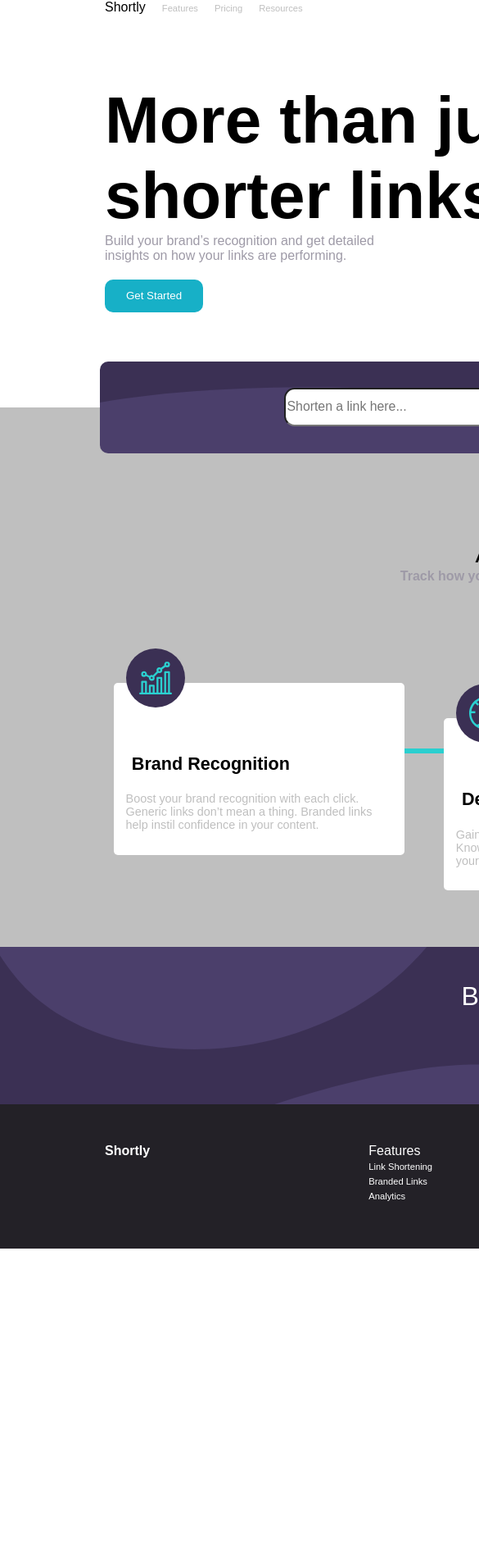
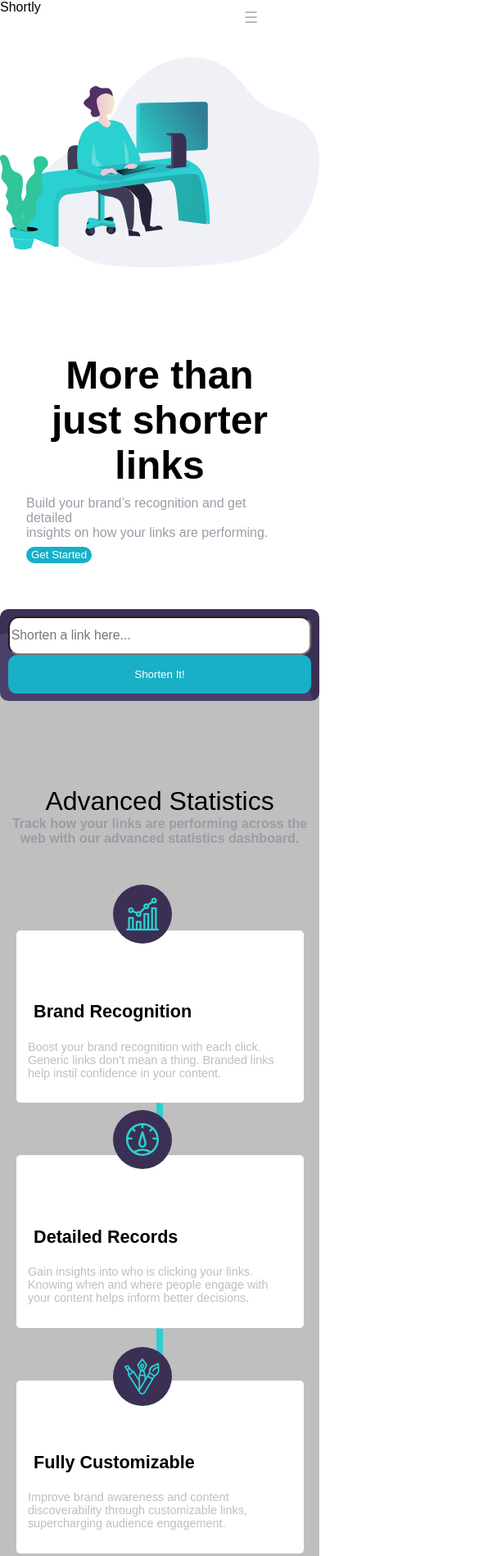
Before and after one commit to nemanja-z/URL-Shortener, a plain HTML site: page index.html in a window 390 px wide. Shown: the top 1898 px of the page at 82% size, 585 px wide, since content can reach past the window. Before the commit the page ends 1523 px from the top, so only its background shows below. Drawn offline with nearby package versions, Linux system fonts and the light colour scheme.

Commit message:
Fix hamburger button

```diff
--- a/css/reset.css
+++ b/css/reset.css
@@ -10,7 +10,72 @@
 /* Let's default this puppy out
 -------------------------------------------------------------------------------*/
 
-html, body, body div, span, object, iframe, h1, h2, h3, h4, h5, h6, p, blockquote, pre, abbr, address, cite, code, del, dfn, em, img, ins, kbd, q, samp, small, strong, sub, sup, var, b, i, dl, dt, dd, ol, ul, li, fieldset, form, label, legend, table, caption, tbody, tfoot, thead, tr, th, td, article, aside, figure, footer, header, menu, nav, section, time, mark, audio, video, details, summary {
+html,
+body,
+body div,
+span,
+object,
+iframe,
+h1,
+h2,
+h3,
+h4,
+h5,
+h6,
+p,
+blockquote,
+pre,
+abbr,
+address,
+cite,
+code,
+del,
+dfn,
+em,
+img,
+ins,
+kbd,
+q,
+samp,
+small,
+strong,
+sub,
+sup,
+var,
+b,
+i,
+dl,
+dt,
+dd,
+ol,
+ul,
+li,
+fieldset,
+form,
+label,
+legend,
+table,
+caption,
+tbody,
+tfoot,
+thead,
+tr,
+th,
+td,
+article,
+aside,
+figure,
+footer,
+header,
+menu,
+nav,
+section,
+time,
+mark,
+audio,
+video,
+details,
+summary {
 	margin: 0;
 	padding: 0;
 	border: 0;
@@ -19,11 +84,19 @@ html, body, body div, span, object, iframe, h1, h2, h3, h4, h5, h6, p, blockquot
 	vertical-align: baseline;
 	background: transparent;
 }
-body{
-	width: 1440px;
+
+main,
+article,
+aside,
+figure,
+footer,
+header,
+nav,
+section,
+details,
+summary {
+	display: block;
 }
-
-main, article, aside, figure, footer, header, nav, section, details, summary {display: block;}
 
 /* Handle box-sizing while better addressing child elements:
    http://css-tricks.com/inheriting-box-sizing-probably-slightly-better-best-practice/ */
@@ -36,14 +109,18 @@ html {
 *:after {
 	box-sizing: inherit;
 }
-
+body {
+	min-width: 344px;
+}
 /* consider resetting the default cursor: https://gist.github.com/murtaugh/5247154 */
 
 /* Responsive images and other embedded objects */
 /* if you don't have full control over `img` tags (if you have to overcome attributes), consider adding height: auto */
 img,
 object,
-embed {max-width: 100%;}
+embed {
+	max-width: 100%;
+}
 
 /*
    Note: keeping IMG here will cause problems if you're using foreground images as sprites.
@@ -55,64 +132,142 @@ embed {max-width: 100%;}
 */
 
 /* force a vertical scrollbar to prevent a jumpy page */
-html {overflow-y: scroll;}
+html {
+	overflow-y: scroll;
+}
 
 /* we use a lot of ULs that aren't bulleted.
 	you'll have to restore the bullets within content,
 	which is fine because they're probably customized anyway */
-ul {list-style: none;}
+ul {
+	list-style: none;
+}
 
-blockquote, q {quotes: none;}
+blockquote,
+q {
+	quotes: none;
+}
 
 blockquote:before,
 blockquote:after,
 q:before,
-q:after {content: ''; content: none;}
+q:after {
+	content: '';
+	content: none;
+}
 
-a {margin: 0; padding: 0; font-size: 100%; vertical-align: baseline; background: transparent; text-decoration: none;}
+a {
+	margin: 0;
+	padding: 0;
+	font-size: 100%;
+	vertical-align: baseline;
+	background: transparent;
+	text-decoration: none;
+}
 
-del {text-decoration: line-through;}
+del {
+	text-decoration: line-through;
+}
 
-abbr[title], dfn[title] {border-bottom: 1px dotted #000; cursor: help;}
+abbr[title],
+dfn[title] {
+	border-bottom: 1px dotted #000;
+	cursor: help;
+}
 
 /* tables still need cellspacing="0" in the markup */
-table {border-collapse: separate; border-spacing: 0;}
-th {font-weight: bold; vertical-align: bottom;}
-td {font-weight: normal; vertical-align: top;}
+table {
+	border-collapse: separate;
+	border-spacing: 0;
+}
+th {
+	font-weight: bold;
+	vertical-align: bottom;
+}
+td {
+	font-weight: normal;
+	vertical-align: top;
+}
 
-hr {display: block; height: 1px; border: 0; border-top: 1px solid #ccc; margin: 1em 0; padding: 0;}
+hr {
+	display: block;
+	height: 1px;
+	border: 0;
+	border-top: 1px solid #ccc;
+	margin: 1em 0;
+	padding: 0;
+}
 
-input, select {vertical-align: middle;}
+input,
+select {
+	vertical-align: middle;
+}
 
 pre {
-    white-space: pre; /* CSS2 */
-    white-space: pre-wrap; /* CSS 2.1 */
-    white-space: pre-line; /* CSS 3 (and 2.1 as well, actually) */
-    word-wrap: break-word; /* IE */
+	white-space: pre; /* CSS2 */
+	white-space: pre-wrap; /* CSS 2.1 */
+	white-space: pre-line; /* CSS 3 (and 2.1 as well, actually) */
+	word-wrap: break-word; /* IE */
 }
 
-input[type="radio"] {vertical-align: text-bottom;}
-input[type="checkbox"] {vertical-align: bottom;}
-.ie7 input[type="checkbox"] {vertical-align: baseline;}
-.ie6 input {vertical-align: text-bottom;}
+input[type="radio"] {
+	vertical-align: text-bottom;
+}
+input[type="checkbox"] {
+	vertical-align: bottom;
+}
+.ie7 input[type="checkbox"] {
+	vertical-align: baseline;
+}
+.ie6 input {
+	vertical-align: text-bottom;
+}
 
-select, input, textarea {font: 99% sans-serif;}
+select,
+input,
+textarea {
+	font: 99% sans-serif;
+}
 
-table {font-size: inherit; font: 100%;}
+table {
+	font-size: inherit;
+	font: 100%;
+}
 
-small {font-size: 85%;}
+small {
+	font-size: 85%;
+}
 
-strong {font-weight: bold;}
+strong {
+	font-weight: bold;
+}
 
-td, td img {vertical-align: top;}
+td,
+td img {
+	vertical-align: top;
+}
 
 /* Make sure sup and sub don't mess with your line-heights http://gist.github.com/413930 */
-sub, sup {font-size: 75%; line-height: 0; position: relative;}
-sup {top: -0.5em;}
-sub {bottom: -0.25em;}
+sub,
+sup {
+	font-size: 75%;
+	line-height: 0;
+	position: relative;
+}
+sup {
+	top: -0.5em;
+}
+sub {
+	bottom: -0.25em;
+}
 
 /* standardize any monospaced elements */
-pre, code, kbd, samp {font-family: monospace, sans-serif;}
+pre,
+code,
+kbd,
+samp {
+	font-family: monospace, sans-serif;
+}
 
 /* hand cursor on clickable elements */
 .clickable,
@@ -120,17 +275,31 @@ label,
 input[type=button],
 input[type=submit],
 input[type=file],
-button {cursor: pointer;}
+button {
+	cursor: pointer;
+}
 
 /* Webkit browsers add a 2px margin outside the chrome of form elements */
-button, input, select, textarea {margin: 0; height:20px; border-radius: 10px;}
+button,
+input,
+select,
+textarea {
+	margin: 0;
+	height: 20px;
+	border-radius: 10px;
+}
 
 /* make buttons play nice in IE */
 button,
-input[type=button] {width: auto; overflow: visible;}
+input[type=button] {
+	width: auto;
+	overflow: visible;
+}
 
 /* scale images in IE7 more attractively */
-.ie7 img {-ms-interpolation-mode: bicubic;}
+.ie7 img {
+	-ms-interpolation-mode: bicubic;
+}
 
 /* prevent BG image flicker upon hover
    (commented out as usage is rare, and the filter syntax messes with some pre-processors)
@@ -138,4 +307,8 @@ input[type=button] {width: auto; overflow: visible;}
 */
 
 /* let's clear some floats */
-.clearfix:after { content: " "; display: block; clear: both; }
+.clearfix:after {
+	content: " ";
+	display: block;
+	clear: both;
+}
--- a/css/style.css
+++ b/css/style.css
@@ -1,37 +1,94 @@
-body{
+body {
 	font-family: 'Poppins', sans-serif;
 	font-size: 18px;
 }
 
-li a{
+#hamnav label {
+	display: inline-block;
+	color: rgb(182, 182, 182);
+	background: none;
+	font-style: normal;
+	font-size: 1.2em;
+	padding: 10px;
+}
+
+#hamitems {
+	background: hsl(257, 27%, 26%);
+}
+#hamitems a,
+#hamitems button {
+	box-sizing: border-box;
+	display: block;
+	color: white;
+	width: 80%;
+	font-size: 1.3em;
+	margin: 1em 0;
+}
+/* #hamitems button[type="submit"] {
+	margin: 1em 0;
+} */
+#hamburger {
+	display: none;
+}
+#hamnav {
+	position: absolute;
+	left: 18em;
+}
+#hamitems {
+	display: none;
+	text-align: center;
+}
+#hamnav input:checked ~ #hamitems {
+	display: flex;
+	flex-direction: column;
+	align-items: center;
+	justify-content: center;
+	position: relative;
+	right: 17em;
+	width: 85vw;
+	height: 65vh;
+}
+li a {
 	font-size: 0.7em;
-    color:hsl(0, 0%, 75%);
+	color: hsl(0, 0%, 75%);
 }
-button[type="submit"]{
-    border:none;
-    background-color:#17b0c7;
+button[type="submit"] {
+	border: none;
+	background-color: #17b0c7;
 	color: white;
 }
-button[type="submit"]:active, a:active{
+button[type="submit"]:active,
+a:active {
 	background-color: hsl(180, 66%, 49%);
 }
-button[type="button"]{
+button[type="button"] {
 	border: none;
 	background: transparent;
 	font-size: 0.7em;
-    color:hsl(0, 0%, 75%);
+	color: hsl(0, 0%, 75%);
 }
-nav.flexbox{
+nav.flexbox {
 	display: flex;
 	justify-content: space-between;
 }
-nav.flexbox, .activation, .section-1, .info, .wrap{
-    padding:0 8em;
+section.section-1 {
+	display: flex;
+	flex-direction: column-reverse;
 }
+.section-1 img {
+	object-fit: contain;
+}
+/* nav.flexbox,
+.activation,
+.section-1,
+.info,
+.wrap {
+	padding: 0 8em;
+} */
 /* .section-1{
     padding: 0 0 0 8em;
 } */
-nav.flexbox ul {
+/* nav.flexbox ul {
 	display: flex;
 	align-items: center;
 }
@@ -41,126 +98,157 @@ nav.flexbox ul li {
 }
 nav.flexbox ul li:last-child {
 	margin-right: 0px;
-}
-section.section-1{
+} */
+/* section.section-1 {
 	display: flex;
 	flex-direction: row;
 	justify-content: space-between;
 }
-section.section-1 > *{
-    width:50%;
+section.section-1 > * {
+	width: 50%;
 }
-.section-1 div button{
+.section-1 div button {
 	margin-top: 1.5em;
 	width: 9em;
 	height: 3em;
+}*/
+.section-1 div:first-child {
+	padding: 0 2em;
 }
-.section-1 h1{
+.section-1 h1 {
 	margin-top: 1em;
-    font-size: 5em;
+	padding-bottom: 0.2em;
+	font-size: 3em;
 	font-weight: 700;
+	text-align: center;
 }
-.section-1 p{
+
+.section-1 p {
 	color: hsl(257, 7%, 63%);
+	padding-bottom: 0.5em;
 }
+
 .activation h2,
-.main>h2{
+.main > h2 {
 	font-size: 2em;
 }
-.shortener{
+.shortener {
 	display: flex;
+	flex-direction: column;
 	justify-content: center;
 	align-items: center;
 	height: 7em;
-    position:relative;
-    width: 83%;
-    top:3.5em;
+	position: relative;
+	top: 3.5em;
 	margin: 0 auto;
 	border-radius: 10px;
 	background: hsl(257, 27%, 26%);
 	background-image: url("../images/bg-shorten-desktop.svg");
 	background-size: cover;
 }
-.shortener input{
+.shortener input {
 	border-radius: 0.8em;
-    width:40em;
+	width: 95%;
 	height: 3em;
 }
-.shortener button{
+.shortener button {
 	border-radius: 0.8em;
-    width: 8.5em;
+	width: 95%;
 	height: 3.5em;
 }
 
-.info{
-    height:50%;
+.info {
+	height: 50%;
 	background: hsl(0, 0%, 75%);
 	text-align: center;
 	padding-top: 10em;
 }
-.cards{
+.main {
+	margin: 0 auto;
+	height: 6em;
+	width: 95%;
+}
+.main p {
+	color: hsl(257, 7%, 63%);
+	font-weight: 700;
+	text-align: center;
+}
+.cards {
 	display: flex;
-    flex-direction: row;
-    justify-content: center;
+	flex-direction: column;
+	align-items: center;
 	padding-bottom: 7em;
 	padding-top: 5em;
-
 }
 
-
-.cards >div{
+.cards > div {
 	padding: 3em 0 2em 0;
 	background-color: white;
 }
-.cards >div:nth-last-of-type(3){
+.cards > div:nth-last-of-type(3) {
 	position: relative;
 }
-.cards >div:nth-last-of-type(2){
+.cards > div:nth-last-of-type(2) {
 	position: relative;
-    top: 3em;
 }
-.cards >div:nth-last-of-type(1){
+.cards > div:nth-last-of-type(1) {
 	position: relative;
-    top: 5em;
 }
-.card-1 div{
+.card-1 div {
 	position: absolute;
-    bottom:12.5em;
-    left: 1em;
+	bottom: 13.5em;
+	left: 8.2em;
 	z-index: 10;
 }
-.card-2 div{
+.card-2 div {
 	position: absolute;
-    bottom:12.5em;
-    left: 1em;
+	bottom: 13.5em;
+	left: 8.2em;
 	z-index: 10;
 }
-.card-3 div{
+.card-3 div {
 	position: absolute;
-    bottom:12.5em;
-    left: 1em;
+	bottom: 12.5em;
+	left: 8.2em;
 	z-index: 10;
 }
-
+/* hr.line {
+	position: relative;
+	top: 4em;
+	width: 3em;
+	border-left: solid hsl(180, 66%, 49%);
+} */
+hr.line:first-of-type {
+	border-left: 8px solid hsl(180, 66%, 49%);
+	position: relative;
+	bottom: 1em;
+	height: 2em;
+}
+hr.line:last-of-type {
+	border-left: 8px solid hsl(180, 66%, 49%);
+	position: relative;
+	bottom: 1em;
+	height: 2em;
+}
 .card-1,
 .card-2,
-.card-3{
+.card-3 {
 	background-color: white;
 	display: flex;
 	font-size: 0.9em;
 	flex-direction: column;
 	text-align: start;
 	border-radius: 5px;
-    width:30%;
+	width: 90%;
 }
 .card-1 > *,
 .card-2 > *,
-.card-3 > *{
+.card-3 > * {
 	padding: 0 1em;
 }
 .card-1 h2,
 .card-2 h2,
-.card-3 h2{
+.card-3 h2 {
 	font-weight: 700;
 	padding-bottom: 1em;
 	padding-top: 2em;
@@ -168,15 +256,14 @@ section.section-1 > *{
 }
 .card-1 p,
 .card-2 p,
-.card-3 p{
+.card-3 p {
 	color: hsl(0, 0%, 75%);
 	padding-right: 2em;
 }
 
-
 .card-1 div,
 .card-2 div,
-.card-3 div{
+.card-3 div {
 	display: flex;
 	justify-content: center;
 	align-items: center;
@@ -185,7 +272,7 @@ section.section-1 > *{
 	width: 5em;
 	height: 5em;
 }
-.activation{
+.activation {
 	display: flex;
 	flex-direction: column;
 	justify-content: center;
@@ -194,46 +281,46 @@ section.section-1 > *{
 	background-image: url("../images/bg-boost-desktop.svg");
 	background-size: cover;
 	height: 12em;
-    color:white;
-
+	color: white;
 }
-.activation h2{
+.activation h2 {
 	padding-bottom: 1em;
 }
-.main{
-    margin:0 auto;
-    height: 6em;
-    width: 30em;
 
-}
-.main  p{
-    color: hsl(257, 7%, 63%);
-    font-weight: 700;
-    text-align: center;
-}
-.activation button{
+.activation button {
 	width: 9em;
 	height: 3em;
 }
-.wrap  *{
-    color:white;
+.wrap * {
+	color: white;
+	text-align: center;
 }
-.wrap{
+.wrap {
 	background-color: hsl(260, 8%, 14%);
 	display: flex;
-    flex-direction: row;
-    justify-content: space-between;
-    height: 11em;
-    padding-top:3em;
+	flex-direction: column;
+	align-items: center;
+	height: 30%;
+	padding-top: 3em;
 }
-.wrap h2:first-child{
+.col > p {
+	padding: 1em 0;
+}
+.wrap h2 {
+	padding-bottom: 1em;
+	font-size: 1.5em;
+}
+.wrap > div:last-child {
+	padding-top: 1em;
+}
+/* .wrap h2:first-child {
 	margin-right: 5em;
 	font-weight: 700;
-}
+} */
 
-hr.line{
+/* hr.line {
 	position: relative;
-    top:4em;
-    width:3em;
+	top: 4em;
+	width: 3em;
 	border: solid hsl(180, 66%, 49%);
-}
+} */
--- a/index.html
+++ b/index.html
@@ -16,18 +16,19 @@
 <body>
 <header>
   <nav class="flexbox">
-    <div>
-      <ul>
-        <li>Shortly</li>
-        <li><a href="#">Features</a></li>
-          <li><a href="#">Pricing</a></li>
-          <li><a href="#">Resources</a></li>
-      </ul>
-    </div>
-  <div>
-      <button type="button">Login</button>
-      <button type="submit">Sign Up</button>
-    </div>
+
+        <h2>Shortly</h2>
+        <nav id="hamnav">
+          <label for="hamburger">&#9776;</label>
+          <input type="checkbox" id="hamburger">
+          <div id="hamitems">
+            <a href="#">Features</a>
+            <a href="#">Pricing</a>
+            <a href="#">Resources</a>
+            <button type="button">Login</button>
+            <button type="submit">Sign Up</button>
+          </div>
+        </nav>
     </nav>
 </header>
 <main>
```
Lines whose indentation alone changed are shown as unchanged.
